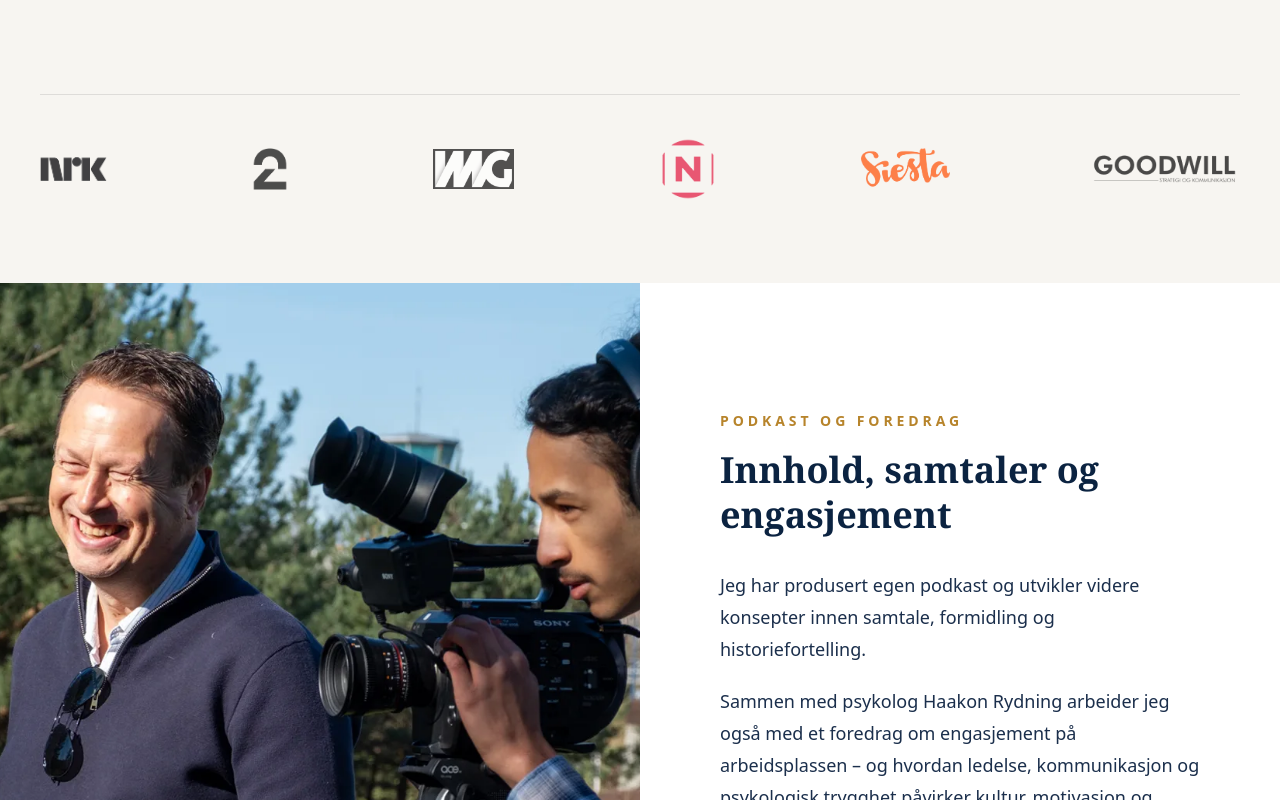
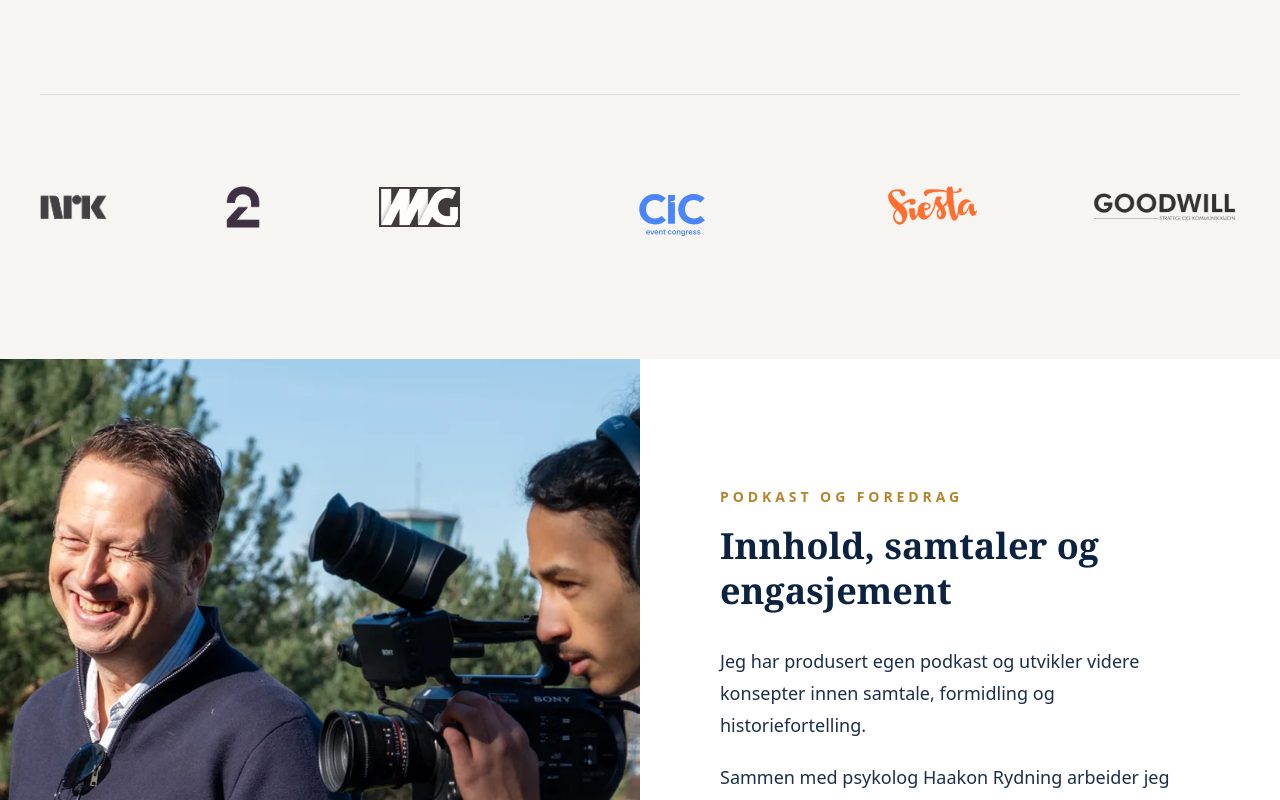
Before and after one commit to Siestafilm/gjelsaasmedia, a Next.js app: page / in a window 1280 px wide. Shown: the part 2940-3740 px from the top of the page. Built offline with nearby package versions, Linux system fonts and the light colour scheme.

Commit message:
Fix Resend configuration

```diff
--- a/app/page.tsx
+++ b/app/page.tsx
@@ -135,41 +135,61 @@ export default async function Home({
         <div className="col-span-full mt-16 border-t border-black/10 pt-10">
   <div className="flex flex-wrap items-center justify-center gap-10 lg:justify-between">
 
-    <img
-      src="/logos/nrk.webp"
-      alt="NRK"
-      className="h-12 w-auto object-contain opacity-80  transition hover:opacity-100 hover:grayscale-0"
-    />
+    <a
+      href="https://www.nrk.no"
+      target="_blank"
+      rel="noopener noreferrer"
+    >
+      <img
+        src="/logos/nrk.webp"
+        alt="NRK"
+        className="h-12 w-auto object-contain opacity-80 transition duration-300 hover:scale-105 hover:opacity-100"
+      />
+    </a>
 
-    <img
+    <a
+      href="https://www.tv2.no"
+      target="_blank"
+      rel="noopener noreferrer"
+    >
+      <img
       src="/logos/tv2.png"
       alt="TV 2"
-      className="h-12 w-auto object-contain opacity-70 grayscale transition hover:opacity-100 hover:grayscale-0"
+      className="h-12 w-auto object-contain opacity-80 transition duration-300 hover:scale-105 hover:opacity-100"
     />
+    </a>
 
+    <a href="https://www.img.com" target="_blank" rel="noopener noreferrer">
     <img
       src="/logos/img.jpg"
       alt="IMG"
-      className="h-10 w-auto object-contain opacity-70 grayscale transition hover:opacity-100 hover:grayscale-0"
+      className="h-10 w-auto object-contain opacity-80 transition duration-300 hover:scale-105 hover:opacity-100"
     />
+    </a>
 
+     <a href="https://www.cic.no" target="_blank" rel="noopener noreferrer">
     <img
-      src="/logos/tvnorge.webp"
-      alt="TV Norge"
-      className="h-17 w-auto object-contain opacity-70 transition hover:opacity-100 hover:grayscale-0"
+      src="/logos/cic.svg"
+      alt="CIC Event Congress"
+      className="h-36 w-auto object-contain opacity-80 transition duration-300 hover:scale-105 hover:opacity-100"
     />
+    </a>
 
+    <a href="https://www.siesta.no" target="_blank" rel="noopener noreferrer">
     <img
       src="/logos/siesta.png"
       alt="Siesta"
-      className="h-13 w-auto object-contain opacity-70 transition hover:opacity-100 hover:grayscale-0"
+      className="h-13 w-auto object-contain opacity-80 transition duration-300 hover:scale-105 hover:opacity-100"
     />
+    </a>
 
+    <a href="https://www.gwill.no" target="_blank" rel="noopener noreferrer">
     <img
       src="/logos/goodwill.avif"
       alt="Goodwill"
-      className="h-10 w-auto object-contain opacity-70 grayscale transition hover:opacity-100 hover:grayscale-0"
+      className="h-10 w-auto object-contain opacity-80 transition duration-300 hover:scale-105 hover:opacity-100"
     />
+    </a>
 
   </div>
 </div>
@@ -207,7 +227,7 @@ export default async function Home({
             </p>
             <div className="mt-8 space-y-3 text-white/85">
               <p><strong>E-post:</strong> <a className="hover:text-white" href="mailto:thomas@gjelsaas.no">thomas@gjelsaas.no</a></p>
-              <p><strong>Telefon:</strong> <a className="hover:text-white" href="tel:+4790928454">+47 909 28 454</a></p>
+              <p><strong>Telefon:</strong> <a className="hover:text-white" href="tel:+4790928454">+47 916 28 998</a></p>
             </div>
             <div className="mt-8 flex items-center gap-5">
               <a
--- a/package.json
+++ b/package.json
@@ -9,6 +9,7 @@
     "lint": "eslint"
   },
   "dependencies": {
+    "framer-motion": "^12.40.0",
     "lucide-react": "^1.16.0",
     "next": "16.2.6",
     "react": "19.2.4",
```
Also changed, not shown: public/logos/cic.svg (added), 1 other file (tests, documents, lock files or other folders).
